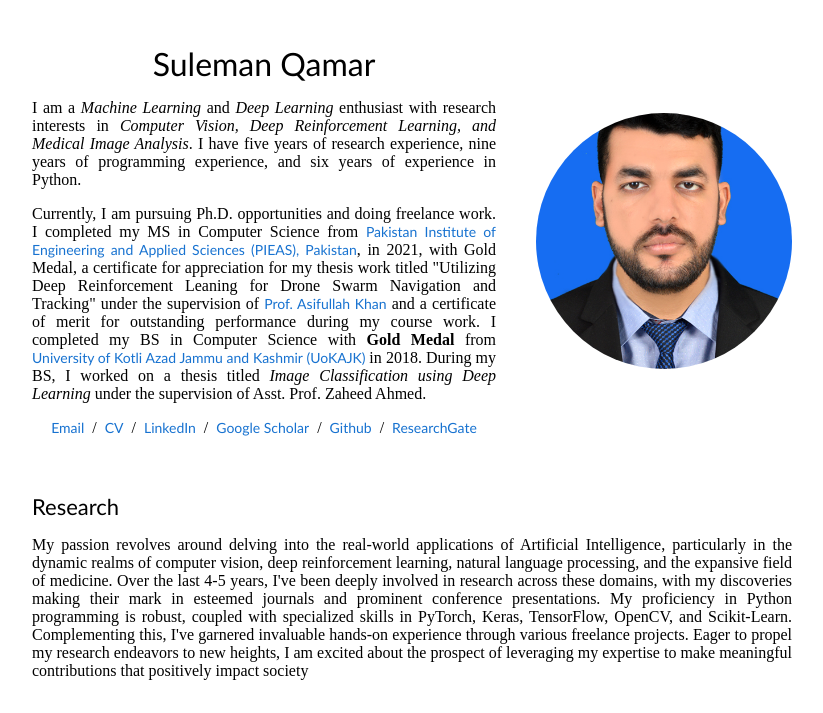
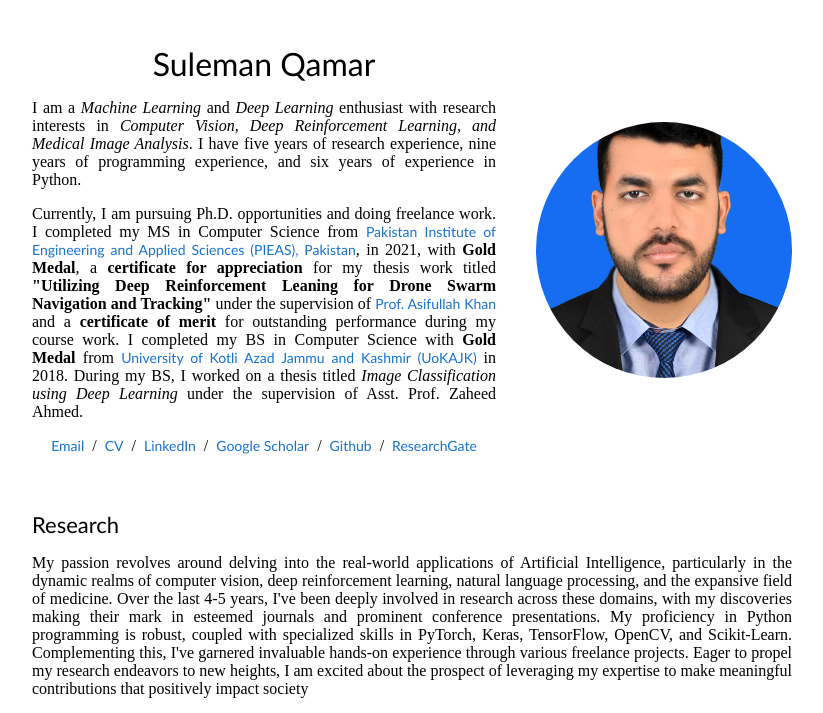
Before and after one commit to sulemanqamar/portfolio, a plain HTML site: page index.html in a window 1280 px wide. Shown: the top 713 px of the page, without its empty margins (228-1051 px from the left). Drawn offline with Linux system fonts and the light colour scheme.

Commit message:
Update index.html

```diff
--- a/index.html
+++ b/index.html
@@ -31,7 +31,7 @@
                                     </p>
                                     <p>
                                         Currently, I am pursuing Ph.D. opportunities and doing freelance work.
-										I completed my MS in Computer Science from <a href="http://pieas.edu.pk/">Pakistan Institute of Engineering and Applied Sciences (PIEAS), Pakistan</a>, in 2021, with Gold Medal, a certificate for appreciation for my thesis work titled "Utilizing Deep Reinforcement Leaning for Drone Swarm Navigation and Tracking"</i> under the supervision of <a href="http://faculty.pieas.edu.pk/asifullah/"> Prof. Asifullah Khan</a> and a certificate of merit for outstanding performance during my course work.
+										I completed my MS in Computer Science from <a href="http://pieas.edu.pk/">Pakistan Institute of Engineering and Applied Sciences (PIEAS), Pakistan</a>, in 2021, with <b>Gold Medal</b>, a <b>certificate for appreciation</b> for my thesis work titled <b>"Utilizing Deep Reinforcement Leaning for Drone Swarm Navigation and Tracking"</b> under the supervision of <a href="http://faculty.pieas.edu.pk/asifullah/"> Prof. Asifullah Khan</a> and a <b>certificate of merit</b> for outstanding performance during my course work.
                                         I completed my BS in Computer Science with <b>Gold Medal</b> from <a href="https://www.uokajk.edu.pk/">University of Kotli Azad Jammu and Kashmir (UoKAJK) </a> in 2018. During my BS, I worked on a thesis titled <i>Image Classification using Deep Learning</i> under the supervision of Asst. Prof. Zaheed Ahmed.
                                     </p>
                                     <p style="text-align:center">
```
